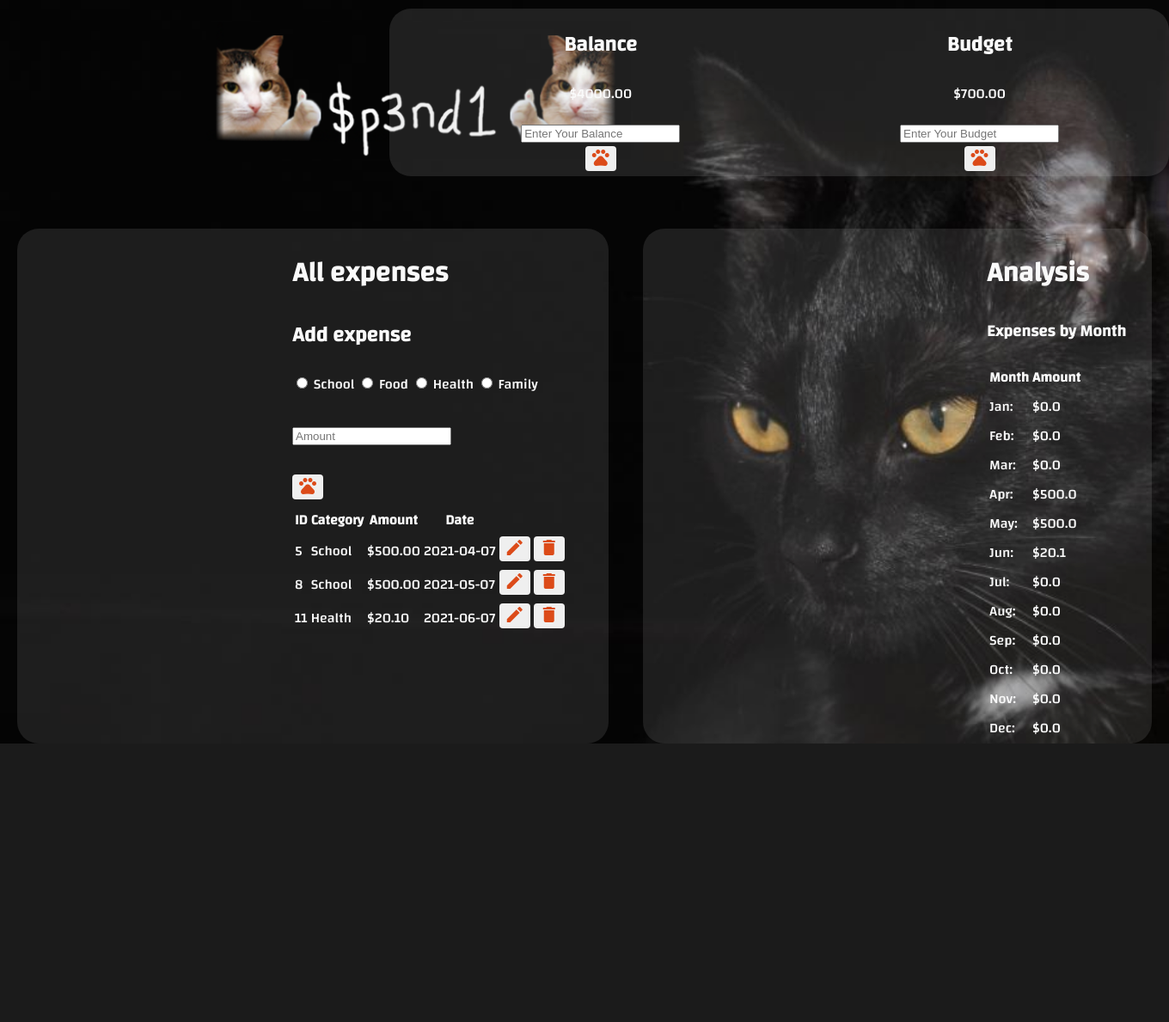
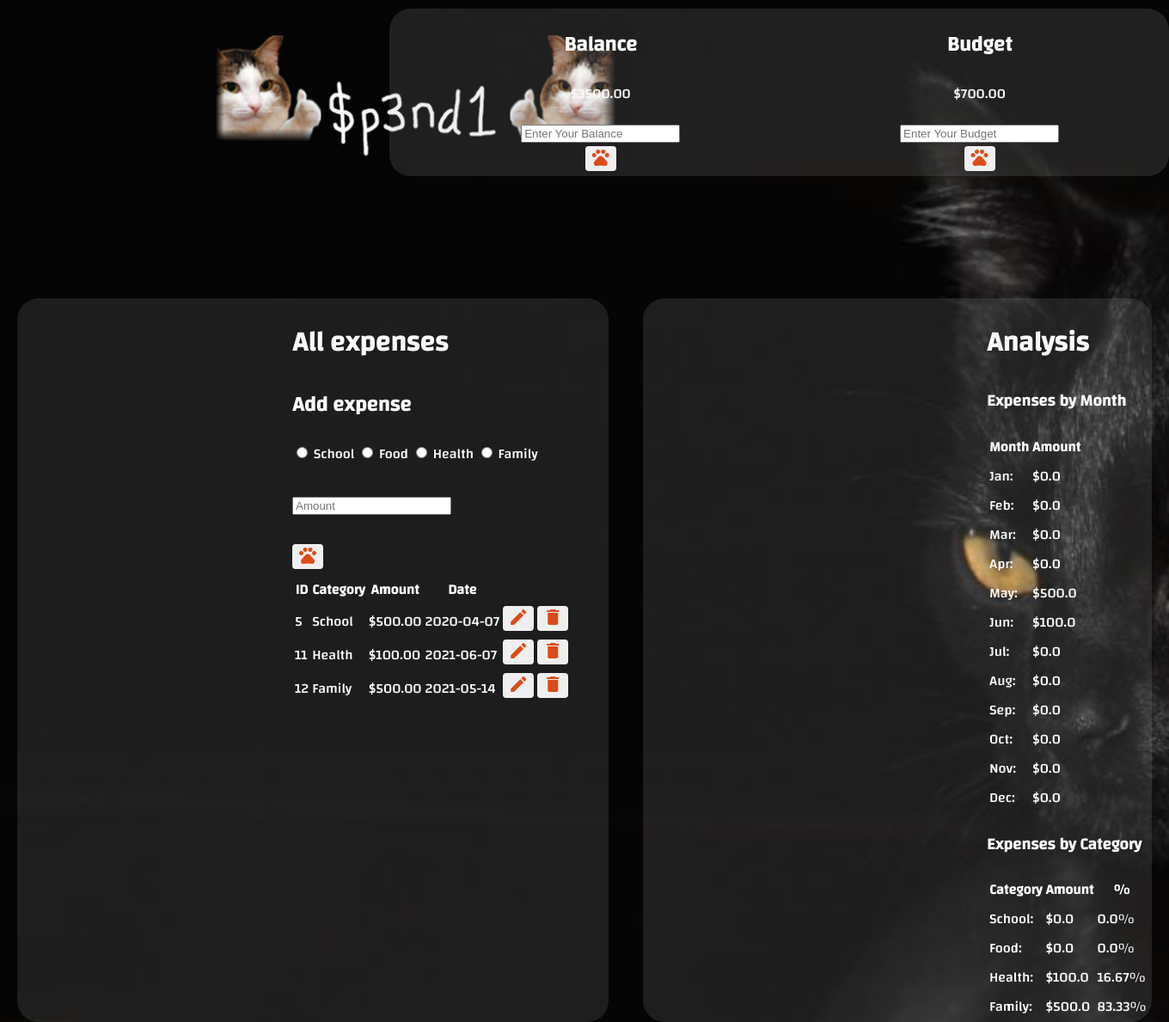
Before and after one commit to kamaljitSB/test-repo, a Flask app: page / in a window 1360 px wide. Shown: the whole page at 86% size. Before the commit the page ends 865 px from the top, so only its background shows below. Run offline with Flask 2, Linux system fonts and the light colour scheme.

Commit message:
Refactor by_category with percentage

```diff
--- a/Models/expense.csv
+++ b/Models/expense.csv
@@ -1,4 +1,4 @@
 ID,Category,Amount,Date
-5,School,500.00,2021-04-07
-8,School,500.00,2021-05-07
-11,Health,20.10,2021-06-07
+5,School,500.00,2020-04-07
+11,Health,100.00,2021-06-07
+12,Family,500.00,2021-05-14
--- a/Models/expense_manager.py
+++ b/Models/expense_manager.py
@@ -21,7 +21,7 @@ class ExpenseManager:
         self._expenses.pop(expenseID)
 
     def upd_expense(self, expenseID, expense):
-        """ Delete the expense from Expense Manager based on the expense ID"""
+        """ Update the expense from Expense Manager based on the expense ID"""
 
         self._expenses[expenseID] = expense
 
@@ -148,24 +148,51 @@ class ExpenseManager:
     def by_category(self):
         """ Calculate the expenses by caetgory """
         dict_category = {
-            "School": 0.0,
-            "Food": 0.0,
-            "Health": 0.0,
-            "Family": 0.0}
+            "School": [0.0, 0.0],
+            "Food": [0.0, 0.0],
+            "Health": [0.0, 0.0],
+            "Family": [0.0, 0.0]}
         TODAY = datetime.today()
+        Total = 0
+
+        # Calculate the total amouunt
+        for (key, value) in self._expenses.items():
+            if TODAY - value.Date <= timedelta(365):
+                Total = Total + float(value.Amount)
 
         for (key, value) in self._expenses.items():
             if TODAY - value.Date <= timedelta(365):
                 if value.Category == "School":
-                    dict_category["School"] = dict_category["School"] + float(value.Amount)
+                    dict_category["School"][0] = dict_category["School"][0] + float(value.Amount)
+                    dict_category["School"][1] = format(dict_category["School"][0] / Total * 100, ".2f")
                 if value.Category == "Food":
-                    dict_category["Food"] = dict_category["Food"] + float(value.Amount)
+                    dict_category["Food"][0] = dict_category["Food"][0] + float(value.Amount)
+                    dict_category["Food"][1] = format(dict_category["Food"][0] / Total * 100, ".2f")
                 if value.Category == "Health":
-                    dict_category["Health"] = dict_category["Health"] + float(value.Amount)
+                    dict_category["Health"][0] = dict_category["Health"][0] + float(value.Amount)
+                    dict_category["Health"][1] = format(dict_category["Health"][0] / Total * 100, ".2f")
                 if value.Category == "Family":
-                    dict_category["Family"] = dict_category["Family"] + float(value.Amount)
+                    dict_category["Family"][0] = dict_category["Family"][0] + float(value.Amount)
+                    dict_category["Family"][1] = format(dict_category["Family"][0] / Total * 100, ".2f")
 
         return dict_category
+
+
+
+
+    # def total_amount(self, dict_category):
+    #     """ Total amount of all expenses"""
+    #     TODAY = datetime.today()
+    #     Total = 0
+
+    #     for (key, value) in self._expenses.items():
+    #         if TODAY - value.Date <= timedelta(365):
+    #             Total = Total + float(value.Amount)
+
+    #     for (key, value) in dict_category.items():
+    #         value = value / Total
+
+    #     return dict_category
 
 ############################################
 if __name__ == "__main__":
--- a/app.py
+++ b/app.py
@@ -51,9 +51,20 @@ def list_all_expenses():
 
 
 def display_expense_by_month():
+    """ " Summarize all expesnses by month"
+
+    :return: All expenses subtotal in last 12 months
+    :rtype: dict
+    """
     EM = ExpenseManager()
     EM.from_csv(expense_csv)
     return EM.by_month_expense()
+
+
+def display_expense_by_category():
+    EM = ExpenseManager()
+    EM.from_csv(expense_csv)
+    return EM.by_category()
 
 
 def delete_expense(ID):
@@ -80,7 +91,13 @@ def update_expense(ID, category, amount, date):
 
 @app.route('/')
 def index():
-    return render_template("main.html", expenses=list_all_expenses(), balanceBudget=from_csv(balance_csv), byMonth=display_expense_by_month())
+    return render_template(
+        "main.html",
+        expenses=list_all_expenses(),
+        balanceBudget=from_csv(balance_csv),
+        byMonth=display_expense_by_month(),
+        byCategory=display_expense_by_category(),
+        )
 
 
 @app.route("/delete/<int:ID>")
--- a/data.csv
+++ b/data.csv
@@ -23,3 +23,4 @@ balance,budget
 4000.0,700.00
 4000.00,700.00
 4000.00,700.00
+3500.0,700.00
--- a/templates/main.html
+++ b/templates/main.html
@@ -90,6 +90,7 @@
     <div class="right_section">
         <div class="analysisSection">
             <h1>Analysis</h1>
+            <!-- Tabel for Expenses by Month -->
             <h3> Expenses by Month</h2>
                 <table>
                     <tr>
@@ -98,13 +99,28 @@
                     </tr>
                     {% for (key, value) in byMonth.items() %}
                     <tr>
-                        <td>{{key}}: </td>
-                        <td>${{value}}</td>
+                        <td>{{ key }}: </td>
+                        <td>${{ value }}</td>
                     </tr>
                     {% endfor %}
                 </table>
+                <!-- Tabel for Expenses by Category -->
+                <h3> Expenses by Category</h2>
+                    <table>
+                        <tr>
+                            <th> Category</th>
+                            <th> Amount </th>
+                            <th> % </th>
+                        </tr>
+                        {% for (key, value) in byCategory.items() %}
 
-
+                        <tr>
+                            <td>{{ key }}: </td>
+                            <td>${{ value[0] }}</td>
+                            <td>{{ value[1] }}%</td>
+                        </tr>
+                        {% endfor %}
+                    </table>
 
 
         </div>
```
